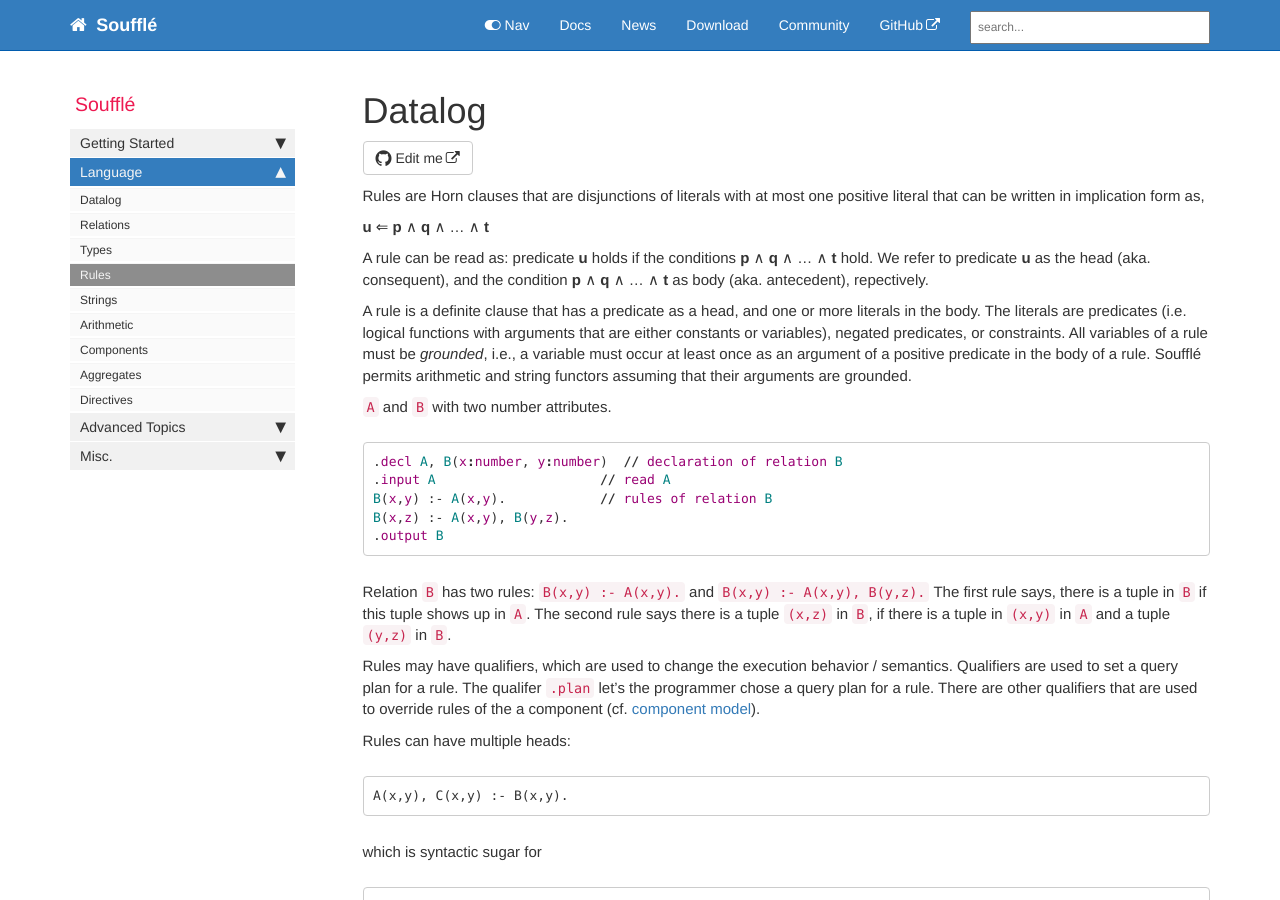
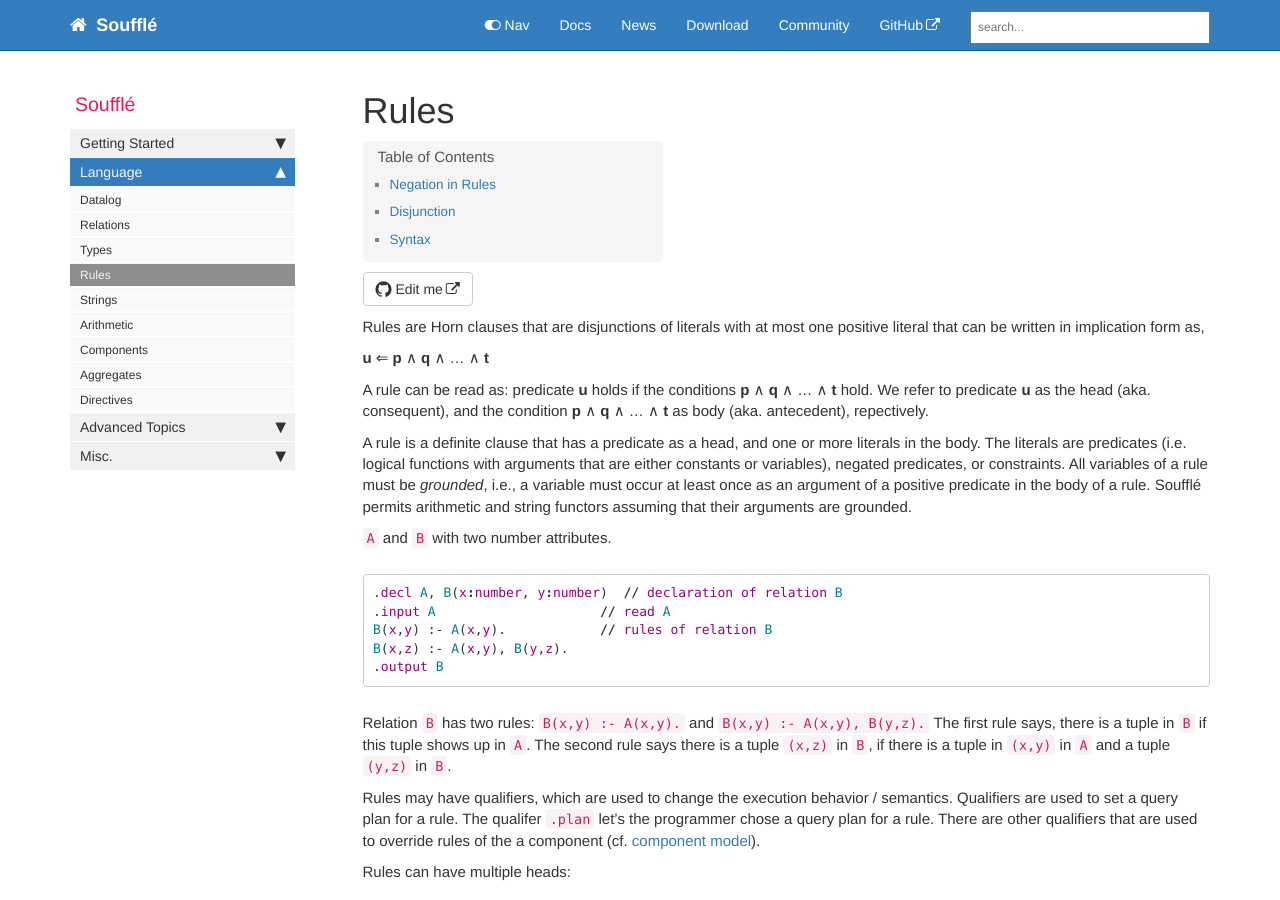
Before and after one commit to souffle-lang/souffle-lang.github.io, a Jekyll site: the page built from pages/docs/rules.md, in a window 1280 px wide and 900 px high. Built offline with Jekyll 4.4.1, drawn with Linux system fonts in a browser that asks for light colours; comment, search, counter and statistics services are not loaded.

Commit message:
Update rules.md

````diff
--- a/pages/docs/rules.md
+++ b/pages/docs/rules.md
@@ -1,5 +1,5 @@
 ---
-title: Datalog
+title: Rules
 permalink: /rules
 sidebar: docs_sidebar
 folder: docs
@@ -47,7 +47,7 @@ A(x,y) :- B(x,y).
 C(x,y) :- B(x,y).
 ```
 
-# Negation in Rules
+## Negation in Rules
 
 A rules of the form
 ```
@@ -70,7 +70,7 @@ A(x,y) :- R(x), Scope(y), !S(y).
 ```
 where the relation "Scope" defines the set of values that "y" can take.
 
-# Disjunction
+## Disjunction
 
 A rule of the form
 ```
@@ -80,4 +80,8 @@ LivesAt(person, building) :-
 ```
 expresses the rule that a person lives in a building if they are the owner, or a housemate of the owner. Thus the conditions `person=owner` and `Housemate(owner, person)` are joined by `;` to indicate that either must hold.
 
+## Syntax
+
+
+
 {% include links.html %}
````
